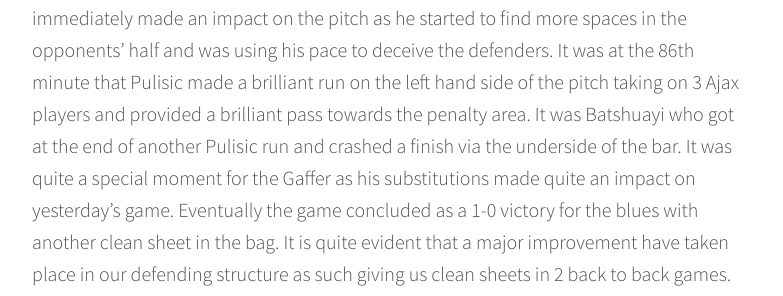
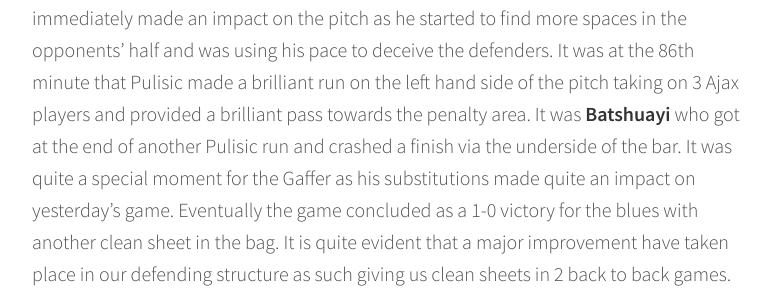
Before and after one commit to chelseafcindia/blog, a Jekyll site: the page built from _posts/2019-10-24-afc-ajax-vs-chelsea-fc-post-match-review.markdown, in a window 1280 px wide and 900 px high, scrolled down 1527 px. Shown: the part 287-583 px from the top of the window, without its empty margins (248-1031 px from the left). Built offline with Jekyll 4.4.1, drawn with Linux system fonts in a browser that asks for light colours; some of the changed text lies outside the part shown.

Commit message:
Updated Afc Ajax Vs Chelsea Fc Post Match Review

```diff
--- a/_posts/2019-10-24-afc-ajax-vs-chelsea-fc-post-match-review.markdown
+++ b/_posts/2019-10-24-afc-ajax-vs-chelsea-fc-post-match-review.markdown
@@ -28,7 +28,7 @@
 
 There were few players of Ajax who were giving problems to our backline and Quincy Promes was one of them. He was using his pace to catch our backline on the counter every time he had the ball at his feet. But our captain ensured that he was kept under the radar throughout the game. Frank had to make some tactical changes in the 2nd half to get something out of the game last night. It was quite evident that Mason Mount was given more space and freedom to play his natural game in the centre midfield area as such causing problems for Ajax at the beginning of the second half. Chelsea were moving the ball quite easily and there was more fluidity to the style of play as compared to the first 45 minutes of the match but Ajax still dominated possession and was not allowing Chelsea to have a free run to the goal.
 
-Eventually Frank brought Pulisic and Batshuayi on the pitch to turn thing around. Pulisic immediately made an impact on the pitch as he started to find more spaces in the opponents’ half and was using his pace to deceive the defenders. It was at the 86th minute that Pulisic made a brilliant run on the left hand side of the pitch taking on 3 Ajax players and provided a brilliant pass towards the penalty area. It was Batshuayi who got at the end of another Pulisic run and crashed a finish via the underside of the bar. It was quite a special moment for the Gaffer as his substitutions made quite an impact on yesterday’s game. Eventually the game concluded as a 1-0 victory for the blues with another clean sheet in the bag. It is quite evident that a major improvement have taken place in our defending structure as such giving us clean sheets in 2 back to back games.
+Eventually Frank brought Pulisic and Batshuayi on the pitch to turn thing around. Pulisic immediately made an impact on the pitch as he started to find more spaces in the opponents’ half and was using his pace to deceive the defenders. It was at the 86th minute that Pulisic made a brilliant run on the left hand side of the pitch taking on 3 Ajax players and provided a brilliant pass towards the penalty area. It was **Batshuayi** who got at the end of another Pulisic run and crashed a finish via the underside of the bar. It was quite a special moment for the Gaffer as his substitutions made quite an impact on yesterday’s game. Eventually the game concluded as a 1-0 victory for the blues with another clean sheet in the bag. It is quite evident that a major improvement have taken place in our defending structure as such giving us clean sheets in 2 back to back games.
 
 ![2 Mitchy.jpg](/uploads/2%20Mitchy.jpg)
 
```
